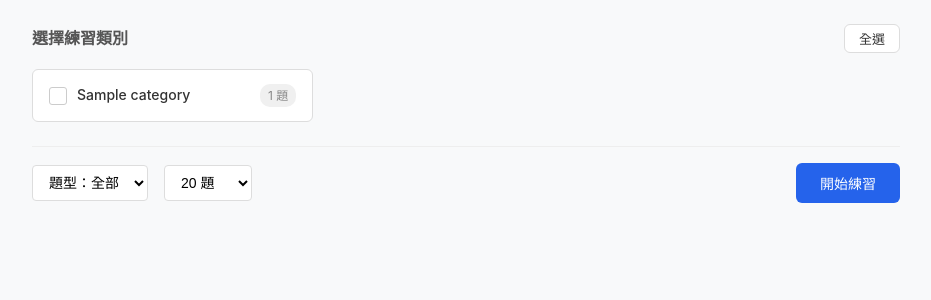
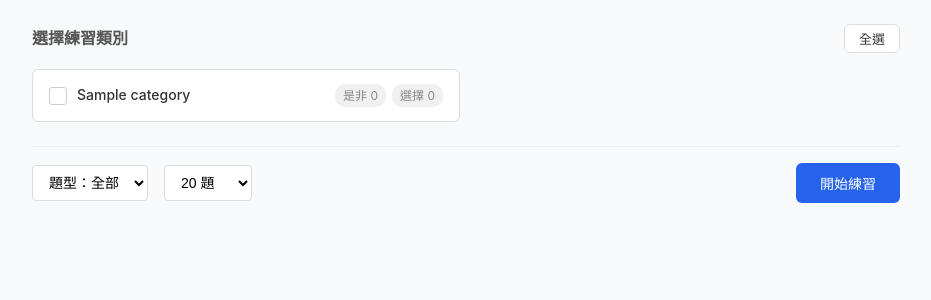
Before and after one commit to 7a6ac0/gpa-question-webapp, a FastAPI app: page / in a window 1280 px wide. Shown: the part 73-373 px from the top of the page, without its empty margins (174-1105 px from the left). Run offline with FastAPI, Linux system fonts and the light colour scheme; tables that the repository leaves empty hold one stand-in row (values such as "Sample post").

Commit message:
feat(api,ui): show per-type question counts

```diff
--- a/src/api/routes/categories.py
+++ b/src/api/routes/categories.py
@@ -1,5 +1,5 @@
 from fastapi import APIRouter, Depends
-from sqlalchemy import func, select
+from sqlalchemy import case, func, select
 from sqlalchemy.orm import Session
 
 from src.models.database import Category, Question, get_db
@@ -17,6 +17,8 @@ def list_categories(db: Session = Depends(get_db)):
             Category.name,
             Category.source_code,
             func.count(Question.id).label("question_count"),
+            func.count(case((Question.question_type == "tf", Question.id))).label("tf_count"),
+            func.count(case((Question.question_type == "mc", Question.id))).label("mc_count"),
         )
         .outerjoin(
             Question,
@@ -33,6 +35,8 @@ def list_categories(db: Session = Depends(get_db)):
             name=row.name,
             source_code=row.source_code,
             question_count=row.question_count,
+            tf_count=row.tf_count,
+            mc_count=row.mc_count,
         )
         for row in rows
     ]
--- a/src/models/schemas.py
+++ b/src/models/schemas.py
@@ -6,6 +6,8 @@ class CategoryResponse(BaseModel):
     name: str
     source_code: str
     question_count: int
+    tf_count: int
+    mc_count: int
 
     model_config = {"from_attributes": True}
 
--- a/src/static/style.css
+++ b/src/static/style.css
@@ -88,7 +88,7 @@ body {
 
 .cat-grid {
     display: grid;
-    grid-template-columns: repeat(auto-fill, minmax(260px, 1fr));
+    grid-template-columns: repeat(auto-fill, minmax(300px, 1fr));
     gap: 12px;
     margin-bottom: 24px;
 }
@@ -111,9 +111,16 @@ body {
     display: flex;
     align-items: center;
     gap: 10px;
+    min-width: 0;
 }
 
-.cat-card .name { font-size: 14px; font-weight: 500; }
+.cat-card .name { font-size: 14px; font-weight: 500; white-space: nowrap; overflow: hidden; text-overflow: ellipsis; }
+.cat-card .count-group {
+    display: flex;
+    gap: 6px;
+    align-items: center;
+    flex-shrink: 0;
+}
 .cat-card .count {
     font-size: 12px;
     color: #888;
--- a/src/templates/index.html
+++ b/src/templates/index.html
@@ -81,7 +81,10 @@ async function loadCategories() {
                 <span class="check"></span>
                 <span class="name">${cat.name}</span>
             </div>
-            <span class="count">${cat.question_count} 題</span>
+            <div class="count-group">
+                <span class="count">是非 ${cat.tf_count}</span>
+                <span class="count">選擇 ${cat.mc_count}</span>
+            </div>
         `;
         card.addEventListener('click', () => toggleCategory(card, cat.id));
         grid.appendChild(card);
```
Also changed, not shown: tests/test_api.py (+14 -0 lines).
